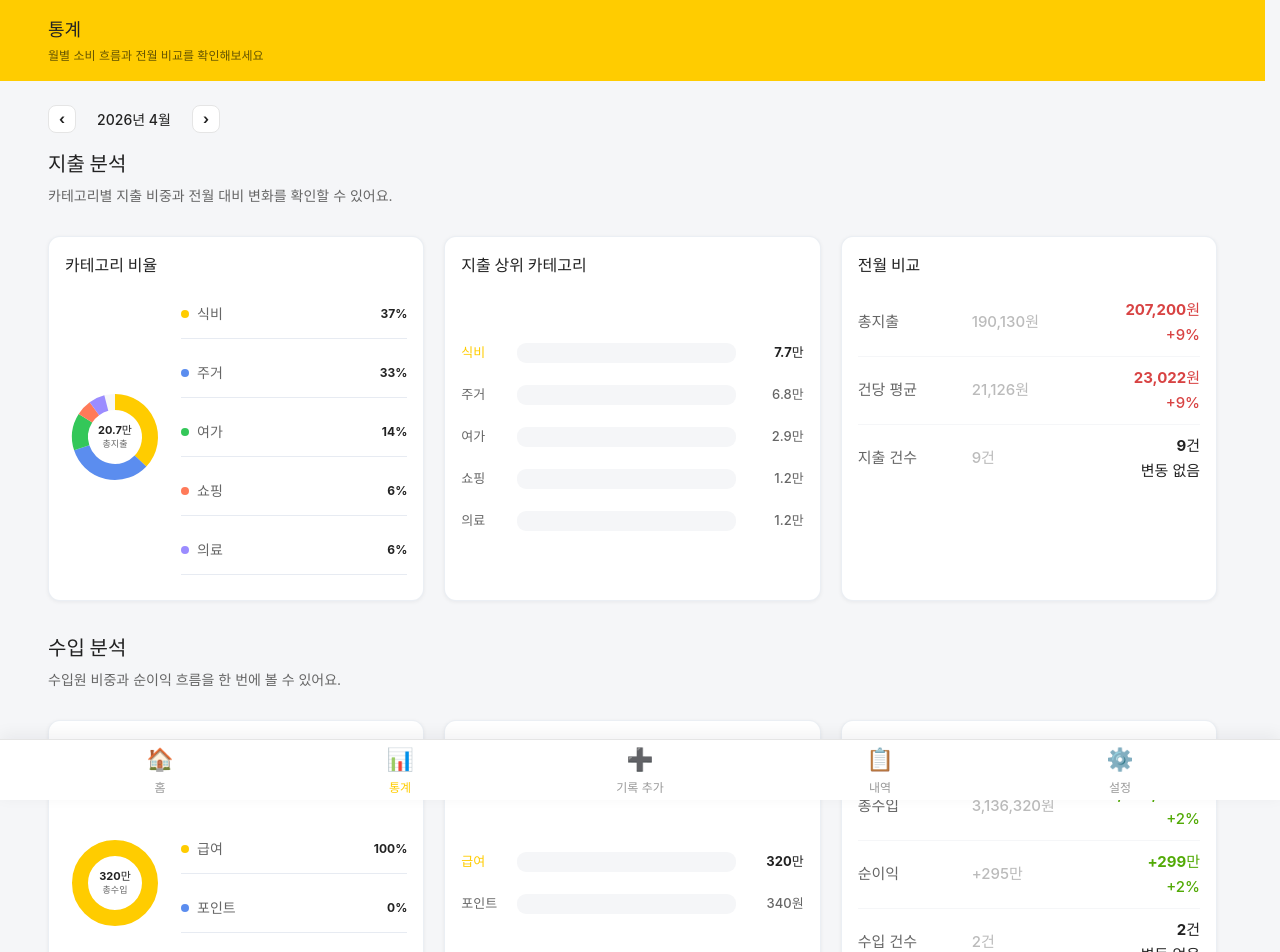
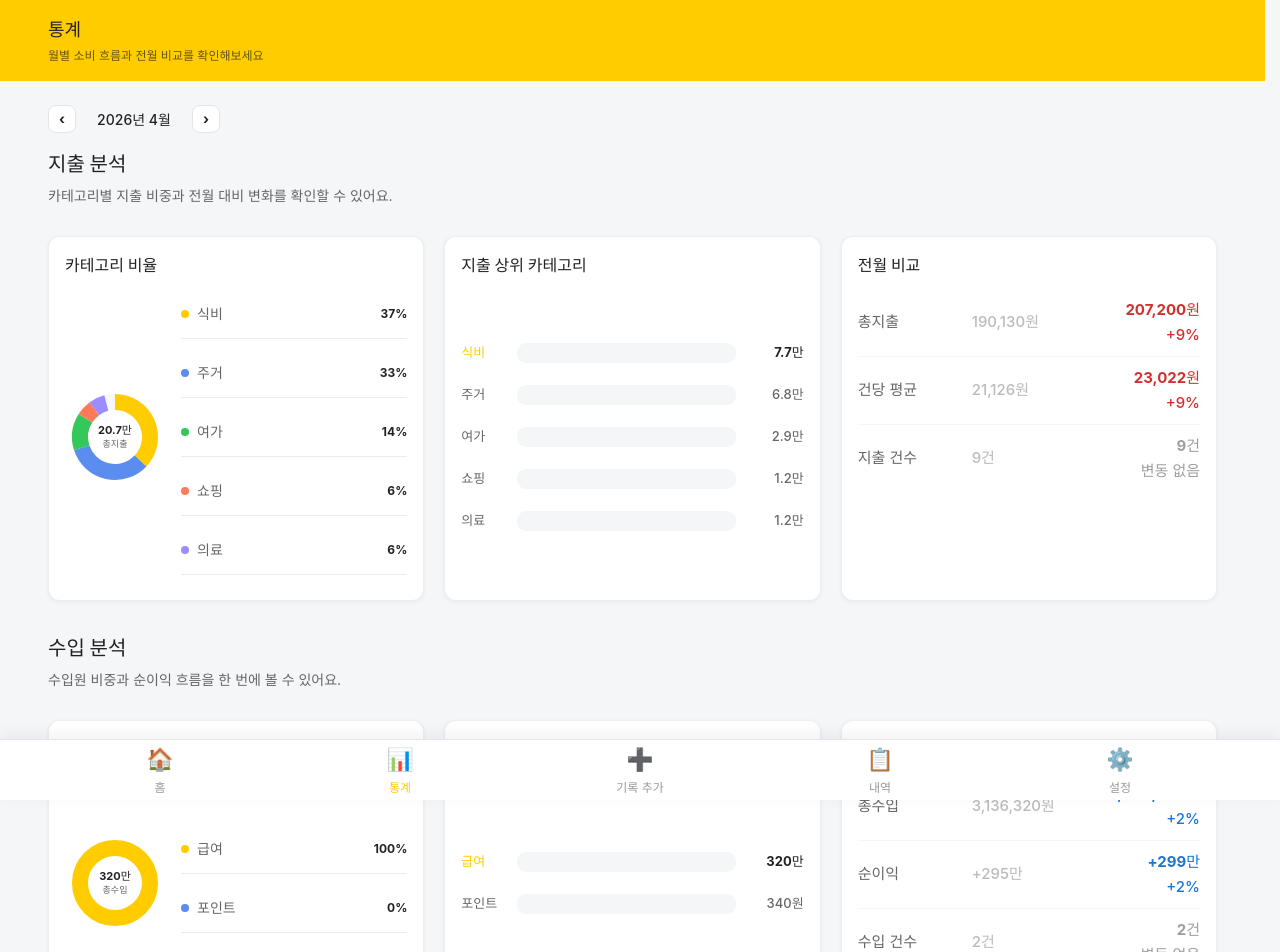
Before and after one commit to KB-25-7-SkeletonProject/moamoa, a Vue app in the folder frontend/: page /statistics in a window 1280 px wide. Shown: the top 952 px of the page. Built offline with nearby package versions, Linux system fonts and the light colour scheme; sample sign-in values are in the browser's storage.

Commit message:
refactor:#35 컬러수정

```diff
--- a/frontend/src/components/statistics/StatisticsComparisonCard.vue
+++ b/frontend/src/components/statistics/StatisticsComparisonCard.vue
@@ -94,15 +94,15 @@ defineProps({
 }
 
 .comp-current-group.better .comp-val {
-  color: var(--income);
+  color: var(--stats-comparison-better);
 }
 
 .comp-current-group.worse .comp-val {
-  color: var(--expense);
+  color: var(--stats-comparison-worse);
 }
 
 .comp-current-group.same .comp-val {
-  color: var(--text);
+  color: var(--stats-comparison-same);
 }
 
 .comp-val.current {
```
